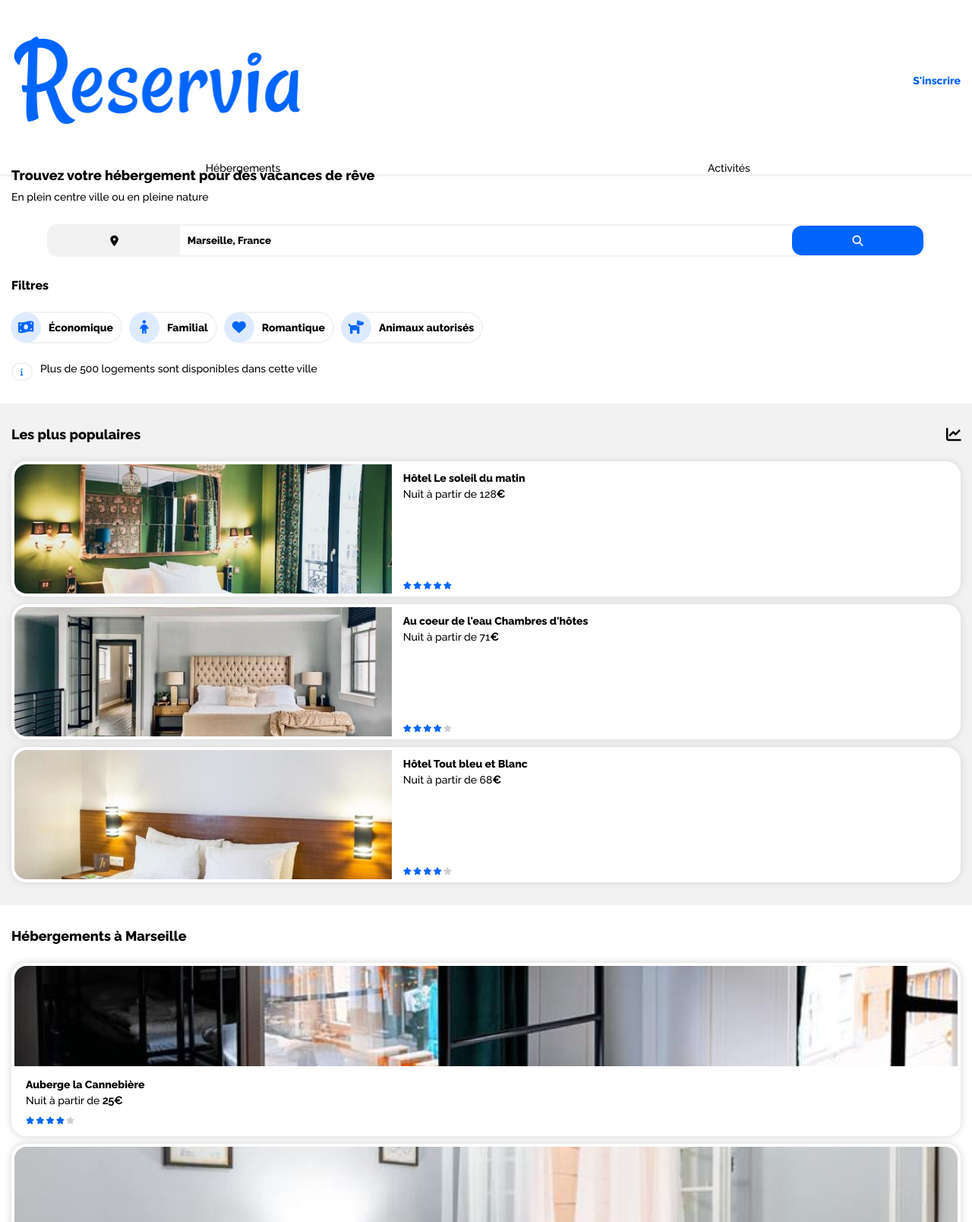
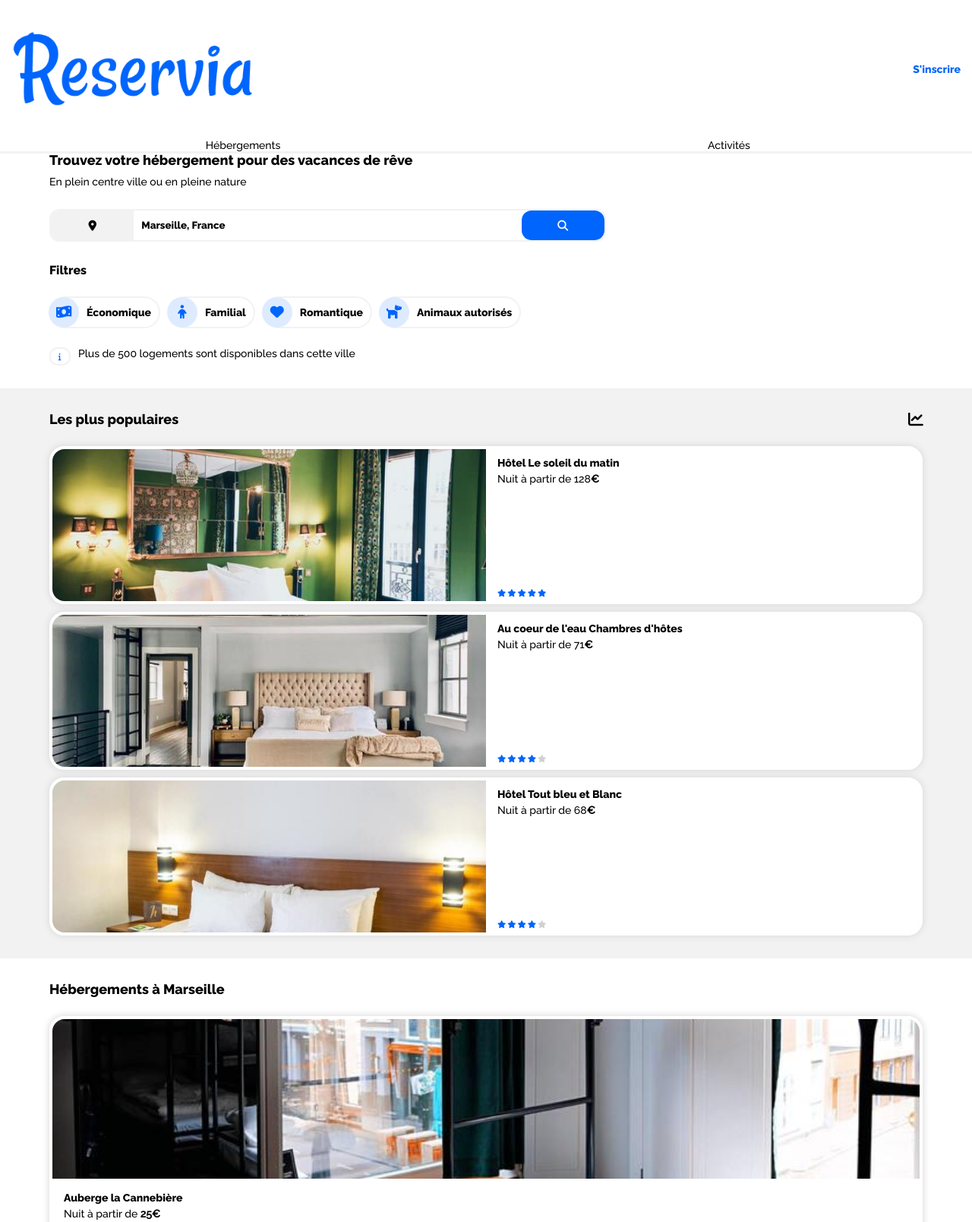
Before and after one commit to lordkao/DavidYem_2_09022021, a plain HTML site: page index.html in a window 1280 px wide. Shown: the top 1608 px of the page at 76% size. Drawn offline with Linux system fonts and the light colour scheme.

Commit message:
media querie tab

```diff
--- a/style.css
+++ b/style.css
@@ -500,21 +500,58 @@ footer h2{
 }
 @media screen and (min-width:768px){
     header{
-        grid-template: 200px 1fr / 1fr;
+        grid-template: 180px 1fr / 1fr;
+    }
+    .logo img{
+        width: 50%;
+    }
+    .search-bar{
+        width: 60%;
+    }
+    .container-search{
+        margin-left: 15px;
+        justify-content: flex-start;
+    }
+    .popular{
+        padding: 20px 65px;
     }
     .popular-frame{
-        height: 170px;
+        height: 200px;
     }
     .popular-img{
-        width: 40%;
+        width: 50%;
     }
     .popular-description{
-        width: 60%;
+        width: 50%;
+    }
+    .criteria{
+        padding-left: 50px;
+    }
+    .lodging{
+        padding: 20px 65px;
+    }
+    .activities{
+        padding: 20px 65px;
     }
     .lodging-frame{
-        height: 220px;
+        height: 300px;
+    }
+    .lodging-img{
+        height: 70%;
+    }
+    .lodging-description{
+        height: 30%;
     }
     .activities-frame{
-        height: 200px;
+        height: 280px;
+    }
+    .activities-img{
+        height: 80%;
+    }
+    .activities-description{
+        height: 20%;
+    }
+    footer{
+        padding: 20px 65px;
     }
 }
```
